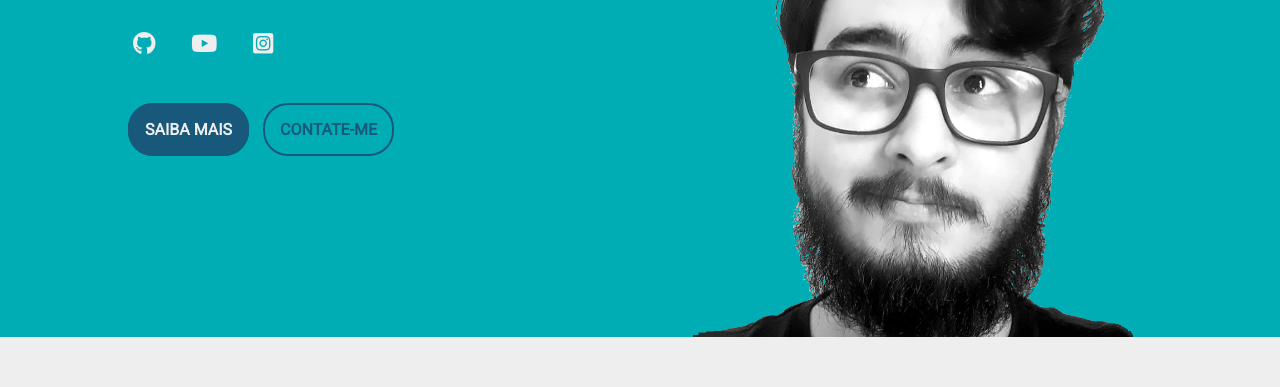
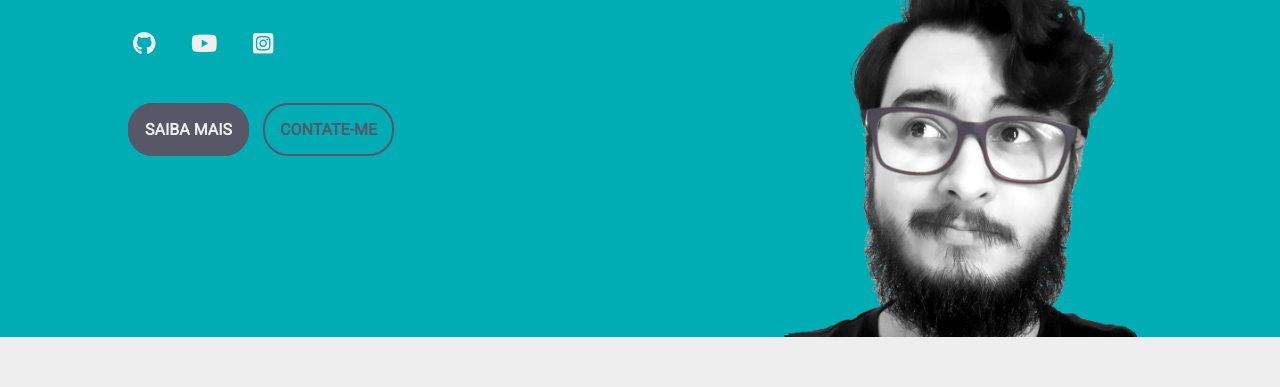
Before and after one commit to Rob-Vieira/portifolio, a plain HTML site: page index.html in a window 1280 px wide. Shown: the part 413-800 px from the top of the page. Drawn offline with Linux system fonts and the light colour scheme.

Commit message:
Concluída a marcação da navbar e do showcase, além de seus estilos no style.css.

```diff
--- a/index.html
+++ b/index.html
@@ -46,7 +46,7 @@
                     </div>
                 </div><!-- info -->
 
-                <img src="img/2.png" alt="Foto do Robson Veira">
+                <img src="img/3.png" alt="Foto do Robson Veira">
             </div><!-- showcase-container -->
         </section><!-- showcase -->
 
--- a/style.css
+++ b/style.css
@@ -9,7 +9,7 @@
     --bright-color: #eeeeee;
     --dark-main-color: #00adb5;
     --bright-main-color: #aad8d3;
-    --accent-color: #18587a;
+    --accent-color: #585767/*#18587a*/;
 }
 
 /* Native tags
@@ -181,6 +181,7 @@ a{
 /* info */
 
 #showcase-container > img{
-    width: 100%;
+    max-width: 80%;
     align-self: end;
+    justify-self: end;
 }
```
Also changed, not shown: img/3.png (added).
